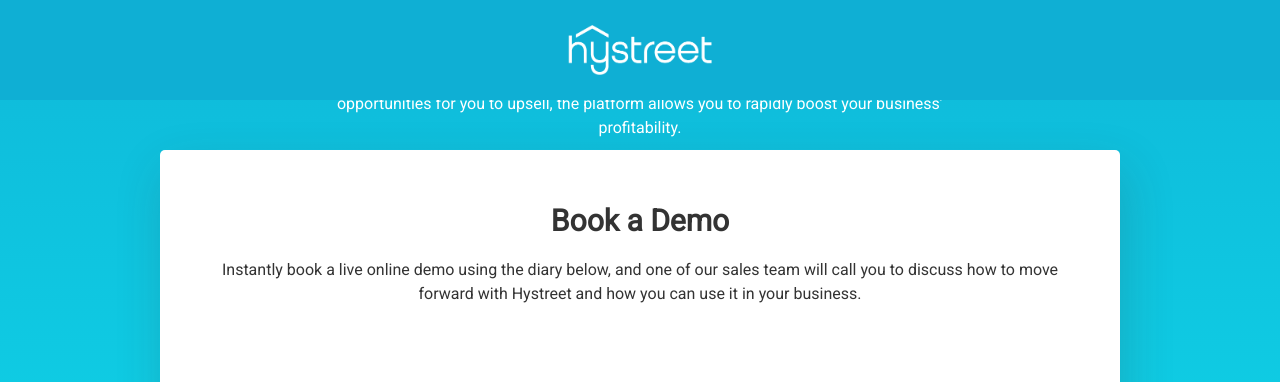
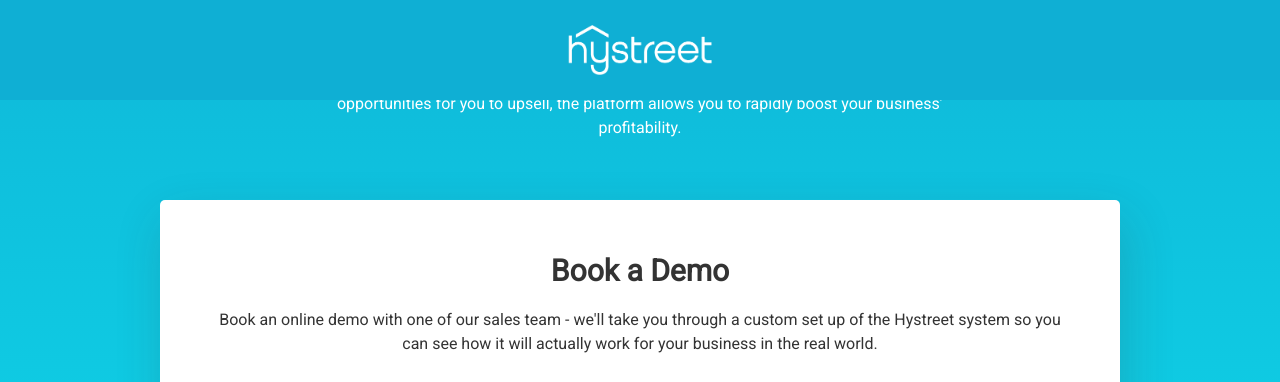
Before and after one commit to hidr/hystreet-marketing-live, a Jekyll site: the page built from 20181022-LP/index.html, in a window 1280 px wide and 900 px high, scrolled down 303 px, cut to the strip 0-382 px from the top of the window. Built offline with Jekyll 4.4.1, drawn with Linux system fonts in a browser that asks for light colours.

Commit message:
Adding padding and copy

```diff
--- a/20181022-LP/index.html
+++ b/20181022-LP/index.html
@@ -6,7 +6,7 @@
 ---
 
 <div class='full-blue layout-text'>
-  <div class="row page-content" style="width: 50%;">
+  <div class="row page-content" style="width: 50%; padding-bottom: 50px;">
     <h1>Never miss a valuation lead again</h1>
       <h2 style="color: #FFFFFF;">
          Meet your business goals with Hystreet
@@ -17,7 +17,7 @@
   </div>
   <div class="row-narrow signup-form">
     <h2>Book a Demo</h2>
-    <p>Instantly book a live online demo using the diary below, and one of our sales team will call you to discuss how to move forward with Hystreet and how you can use it in your business.</p>
+    <p>Book an online demo with one of our sales team - we'll take you through a custom set up of the Hystreet system so you can see how it will actually work for your business in the real world.</p>
     <div class="iframe-container">
       <div class="spinner">
         </div>
```
